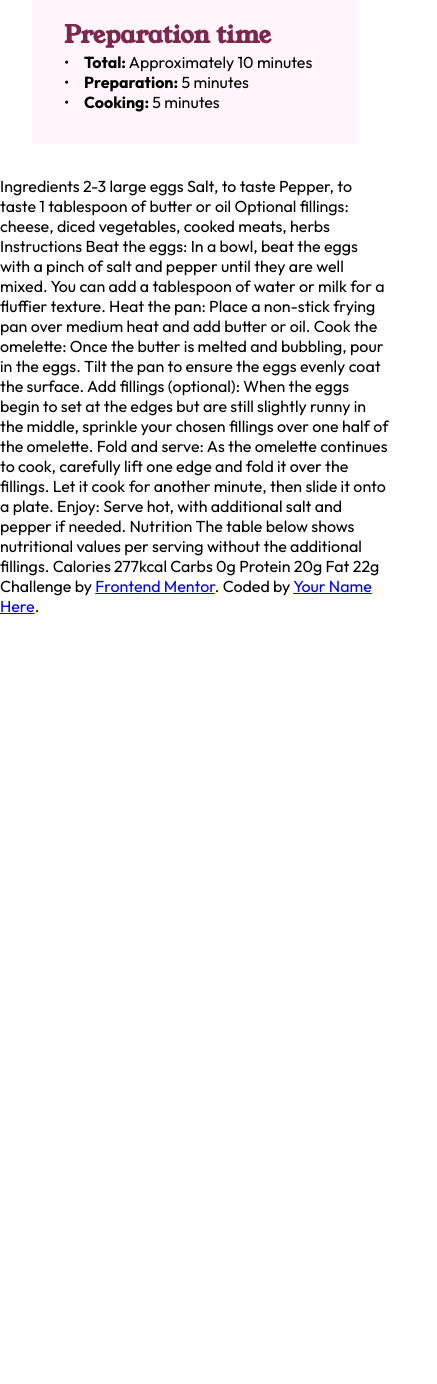
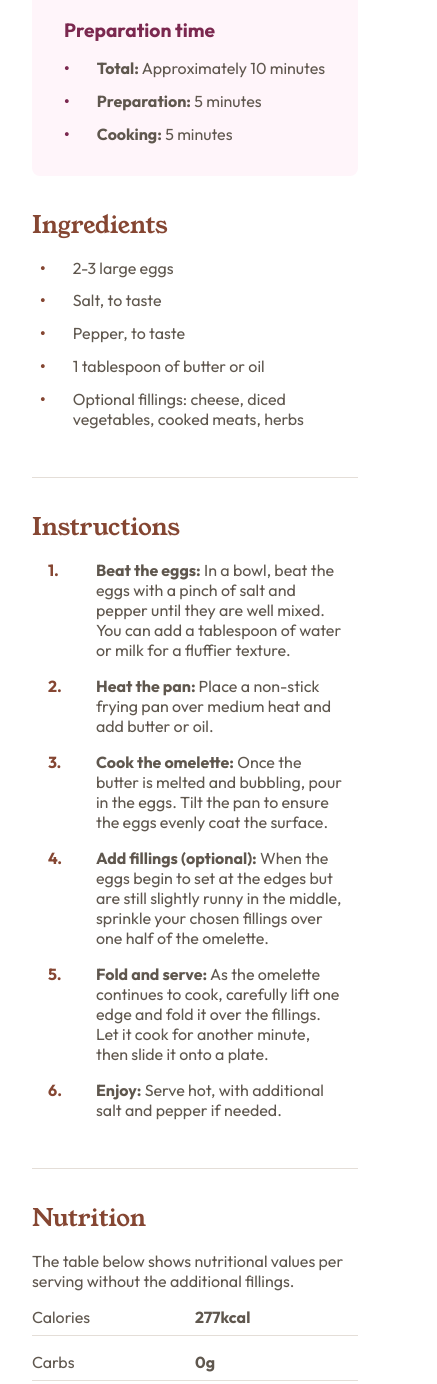
Before and after one commit to mocakbarmaulana/receipe-page-main, a plain HTML site: page index.html in a window 390 px wide. Shown: the part 500-1884 px from the top of the page, 437 px wide, since content can reach past the window. Before the commit the page ends 1116 px from the top, so only its background shows below. Drawn offline with Linux system fonts and the light colour scheme.

Commit message:
add design mobile in section, nutrion, ingredients

```diff
--- a/assets/style.css
+++ b/assets/style.css
@@ -59,8 +59,14 @@ h2 {
 }
 
 h3 {
-  font-family: "Young Serif", sans-serif;
+  font-family: "Outfit", sans-serif;
   font-weight: 700;
+  font-size: 1.2rem;
+}
+
+.title-h2 {
+  color: var(--brown-800);
+  font-weight: unset;
   font-size: 1.5rem;
 }
 
@@ -69,7 +75,9 @@ h3 {
 }
 
 .hero {
-  height: 200px;
+  height: 12.5rem;
+  width: 100%;
+  object-fit: cover;
 }
 
 .content {
@@ -80,6 +88,8 @@ h3 {
 .prepare {
   background-color: var(--rose-50);
   padding: 2rem;
+  border-radius: 0.5rem;
+  margin-bottom: 2rem;
 }
 
 .prepare h3 {
@@ -89,5 +99,79 @@ h3 {
 .prepare ul {
   list-style: none;
   display: grid;
+  padding-top: 1rem;
   grid-template-columns: 1.25rem 1fr;
+  gap: .8rem;
+  color: var(--stone-600);
 }
+
+.prepare ul li:nth-child(odd) {
+  color: var(--rose-800);
+  font-weight: bold;
+}
+
+.ingredients {
+  border-bottom: 1px solid var(--stone-150);
+  padding-bottom: 2rem;
+}
+
+.ingredients ul {
+  padding: 1rem .5rem;
+  list-style: none;
+  display: grid;
+  grid-template-columns: 1.25rem 1fr;
+  gap: .8rem;
+  color: var(--stone-600);
+}
+
+.ingredients ul li:nth-child(odd) {
+  color: var(--brown-800);
+  font-weight: bold;
+}
+
+.instructions {
+  padding: 2rem 0;
+  border-bottom: 1px solid var(--stone-150);
+}
+
+.instructions ul {
+  padding: 1rem;
+  list-style: none;
+  display: grid;
+  grid-template-columns: 2rem 1fr;
+  gap: 1rem;
+  color: var(--stone-600);
+}
+
+.instructions ul li:nth-child(odd) {
+  color: var(--brown-800);
+  font-weight: bold;
+}
+
+.nutrition {
+  padding: 2rem 0;
+  color: var(--stone-600);
+}
+
+.nutrition p {
+  padding: 1rem 0;
+}
+
+.nutrition ul {
+  list-style: none;
+  display: grid;
+  grid-template-columns: 1fr;
+  gap: 1rem;
+}
+
+.nutrition ul li {
+  padding: 0 0 .5rem 0;
+  display: grid;
+  grid-template-columns: 1fr 1fr;
+  border-bottom: 1px solid var(--stone-150);
+}
+
+
+.attribution {
+  text-align: center;
+}
--- a/index.html
+++ b/index.html
@@ -54,29 +54,100 @@
           </li>
         </ul>
       </div>
+
+      <div class="ingredients">
+        <h2 class="title-h2">Ingredients</h2>
+        <ul>
+          <li>•</li>
+          <li>2-3 large eggs</li>
+          <li>•</li>
+          <li>Salt, to taste</li>
+          <li>•</li>
+          <li>Pepper, to taste</li>
+          <li>•</li>
+          <li>1 tablespoon of butter or oil</li>
+          <li>•</li>
+          <li>
+            Optional fillings: cheese, diced vegetables, cooked meats, herbs
+          </li>
+        </ul>
+      </div>
+
+      <div class="instructions">
+        <h2 class="title-h2">Instructions</h2>
+        <ul>
+          <li>1.</li>
+          <li>
+            <strong>Beat the eggs:</strong>
+            In a bowl, beat the eggs with a pinch of salt and pepper until they
+            are well mixed. You can add a tablespoon of water or milk for a
+            fluffier texture.
+          </li>
+          <li>2.</li>
+          <li>
+            <strong> Heat the pan: </strong>
+            Place a non-stick frying pan over medium heat and add butter or oil.
+          </li>
+          <li>3.</li>
+          <li>
+            <strong>Cook the omelette:</strong>
+            Once the butter is melted and bubbling, pour in the eggs. Tilt the
+            pan to ensure the eggs evenly coat the surface.
+          </li>
+          <li>4.</li>
+          <li>
+            <strong>Add fillings (optional):</strong>
+            When the eggs begin to set at the edges but are still slightly runny
+            in the middle, sprinkle your chosen fillings over one half of the
+            omelette.
+          </li>
+          <li>5.</li>
+          <li>
+            <strong>Fold and serve:</strong>
+            As the omelette continues to cook, carefully lift one edge and fold
+            it over the fillings. Let it cook for another minute, then slide it
+            onto a plate.
+          </li>
+          <li>6.</li>
+          <li>
+            <strong>Enjoy:</strong>
+            Serve hot, with additional salt and pepper if needed.
+          </li>
+        </ul>
+      </div>
+
+      <div class="nutrition">
+        <h2 class="title-h2">Nutrition</h2>
+        <p>
+          The table below shows nutritional values per serving without the
+          additional fillings.
+        </p>
+        <ul>
+          <li>
+            <span>Calories</span>
+            <strong>277kcal</strong>
+          </li>
+          <li>
+            <span>Carbs</span>
+            <strong>0g</strong>
+          </li>
+          <li>
+            <span>Protein</span>
+            <strong>20g</strong>
+          </li>
+          <li>
+            <span>Fat</span>
+            <strong>22g</strong>
+          </li>
+        </ul>
+      </div>
     </main>
-
-    Ingredients 2-3 large eggs Salt, to taste Pepper, to taste 1 tablespoon of
-    butter or oil Optional fillings: cheese, diced vegetables, cooked meats,
-    herbs Instructions Beat the eggs: In a bowl, beat the eggs with a pinch of
-    salt and pepper until they are well mixed. You can add a tablespoon of water
-    or milk for a fluffier texture. Heat the pan: Place a non-stick frying pan
-    over medium heat and add butter or oil. Cook the omelette: Once the butter
-    is melted and bubbling, pour in the eggs. Tilt the pan to ensure the eggs
-    evenly coat the surface. Add fillings (optional): When the eggs begin to set
-    at the edges but are still slightly runny in the middle, sprinkle your
-    chosen fillings over one half of the omelette. Fold and serve: As the
-    omelette continues to cook, carefully lift one edge and fold it over the
-    fillings. Let it cook for another minute, then slide it onto a plate. Enjoy:
-    Serve hot, with additional salt and pepper if needed. Nutrition The table
-    below shows nutritional values per serving without the additional fillings.
-    Calories 277kcal Carbs 0g Protein 20g Fat 22g
 
     <div class="attribution">
       Challenge by
       <a href="https://www.frontendmentor.io?ref=challenge" target="_blank"
         >Frontend Mentor</a
-      >. Coded by <a href="#">Your Name Here</a>.
+      >. Coded by <a href="#">Moc Akbar</a>.
     </div>
   </body>
 </html>
```
